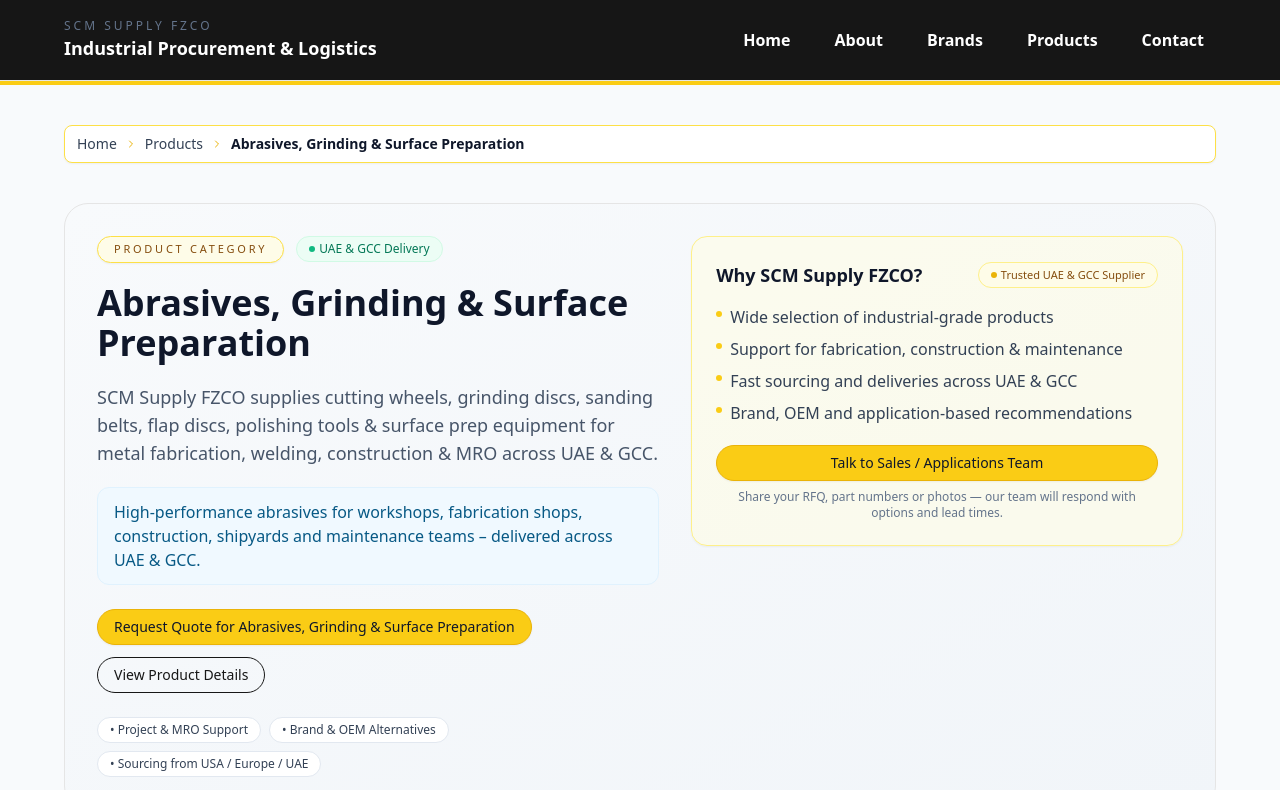
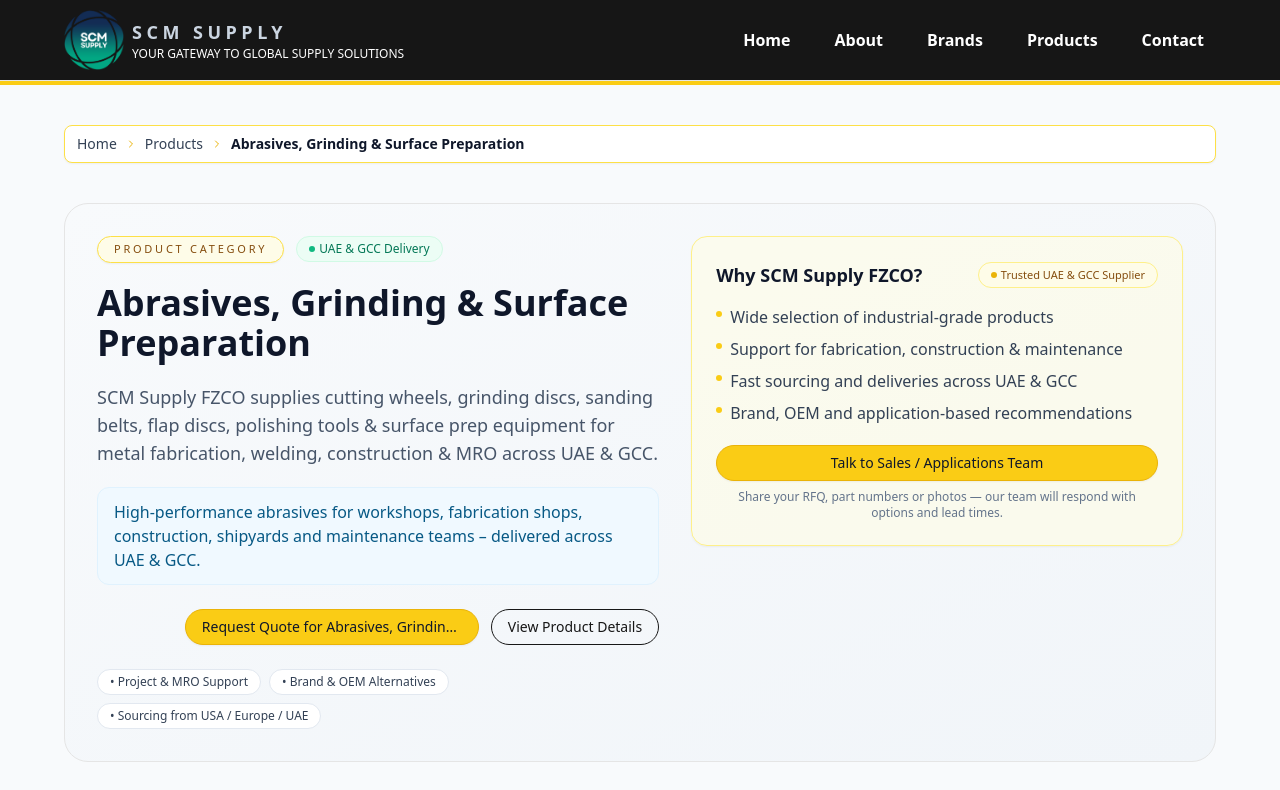
Before and after one commit to pvsameerpvs/scm-supply, a Next.js app: page /products/abrasives-grinding-surface-preparation in a window 1280 px wide. Shown: the top 790 px of the page. Built offline with nearby package versions, Linux system fonts and the light colour scheme.

Commit message:
feat: add logo

```diff
--- a/app/products/[slug]/_components/product-hero.tsx
+++ b/app/products/[slug]/_components/product-hero.tsx
@@ -51,17 +51,29 @@
           </p>
         )}
 
-        <div className="flex flex-wrap gap-3 pt-1">
-          <Link href="/contact">
+        <div className="flex flex-col gap-3 pt-1 w-full sm:flex-row sm:flex-wrap sm:justify-end">
+          <Link href="/contact" className="w-full sm:w-auto">
             <Button
               size="md"
-              className="bg-yellow-400 hover:bg-yellow-500 text-slate-900 border border-yellow-500 shadow-sm"
+              className="
+        w-full sm:w-auto
+        bg-yellow-400 hover:bg-yellow-500
+        text-slate-900 border border-yellow-500 shadow-sm
+        flex items-center
+      "
             >
-              Request Quote for {product.name}
+              <span className="truncate max-w-[240px] sm:max-w-[260px]">
+                Request Quote for {product.name}
+              </span>
             </Button>
           </Link>
-          <a href="#product-tabs">
-            <Button size="md" variant="outline">
+
+          <a href="#product-tabs" className="w-full sm:w-auto">
+            <Button
+              size="md"
+              variant="outline"
+              className="w-full sm:w-auto flex items-center justify-center"
+            >
               View Product Details
             </Button>
           </a>
--- a/components/layout/MainHeader.tsx
+++ b/components/layout/MainHeader.tsx
@@ -1,5 +1,6 @@
 // components/layout/MainHeader.tsx
 import Link from "next/link";
+import Image from "next/image";
 import { MainNav } from "./MainNav";
 import { MobileNav } from "./MobileNav";
 
@@ -8,14 +9,24 @@
     <header className="sticky top-0 z-40 border-b bg-[#0a0a0a]/95 backdrop-blur text-white">
       <div className="container flex items-center justify-between gap-4 h-16 md:h-20">
         {/* Logo */}
-        <Link href="/" className="flex flex-col leading-tight">
-          <span className="text-[9px] md:text-xs uppercase tracking-[0.25em] text-slate-500">
-            SCM SUPPLY FZCO
-          </span>
+        <Link href="/" className="flex items-center gap-2">
+          <Image
+            src="/logo.png"
+            alt="SCM Supply Logo"
+            width={60}
+            height={60}
+            className="object-contain w-8 h-8 md:w-[60px] md:h-[60px]"
+          />
 
-          <span className="text-sm md:text-lg font-semibold">
-            Industrial Procurement &amp; Logistics
-          </span>
+          <div className="flex flex-col leading-tight">
+            <span className="text-[15px] md:text-lg font-bold uppercase tracking-[0.25em] text-slate-300">
+              SCM SUPPLY
+            </span>
+
+            <span className="text-[7px] md:text-xs font-thin">
+              YOUR GATEWAY TO GLOBAL SUPPLY SOLUTIONS
+            </span>
+          </div>
         </Link>
 
         {/* Desktop Navigation */}
```
Also changed, not shown: public/logo.png (added).
